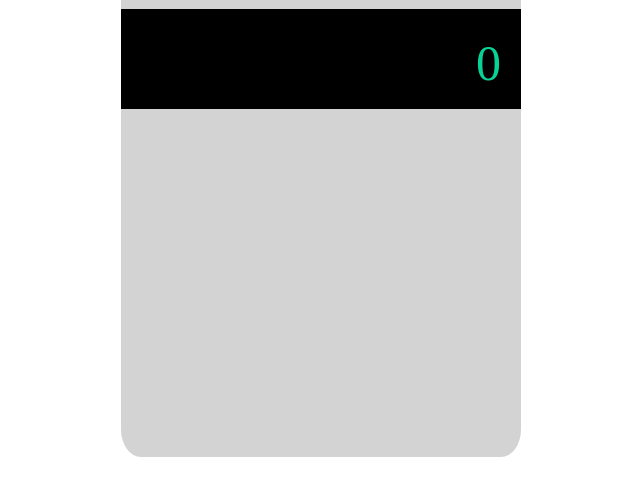
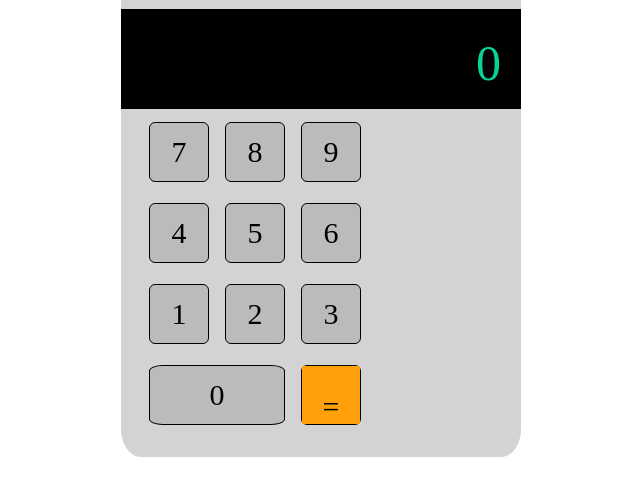
Before and after one commit to StefanoCretella/htmlcss-simple-calculator, a plain HTML site: page index.html in a window 1280 px wide. Shown: the part 293-788 px from the top of the page, without its empty margins (599-1239 px from the left). Drawn offline with Linux system fonts and the light colour scheme; a web font is replaced by a local one.

Commit message:
[UPD] Added "tastiera"

```diff
--- a/index.html
+++ b/index.html
@@ -14,6 +14,49 @@
             <div class="display">
                 <div class="numero">0</div>
             </div>
+            <div class="corpo-tastiera">
+                <div class="tastiera">
+                    <div class="numeri">
+                        <div class="cifra">7</div>
+                    </div>
+                    <div class="numeri">
+                        <div class="cifra">8</div>
+                    </div>
+                    <div class="numeri">
+                        <div class="cifra">9</div>
+                    </div>
+                </div>
+                <div class="tastiera">
+                    <div class="numeri">
+                        <div class="cifra">4</div>
+                    </div>
+                    <div class="numeri">
+                        <div class="cifra">5</div>
+                    </div>
+                    <div class="numeri">
+                        <div class="cifra">6</div>
+                    </div>
+                </div>
+                <div class="tastiera">
+                    <div class="numeri">
+                        <div class="cifra">1</div>
+                    </div>
+                    <div class="numeri">
+                        <div class="cifra">2</div>
+                    </div>
+                    <div class="numeri">
+                        <div class="cifra">3</div>
+                    </div>
+                </div>
+                <div class="tastiera">
+                    <div class="numeri-0">
+                        <div class="cifra">0</div>
+                    </div>
+                    <div class="numeri">
+                        <div class="cifra-giallo">=</div>
+                    </div>
+                </div>
+            </div>
         </div>
     </div>
 </body>
--- a/style.css
+++ b/style.css
@@ -39,3 +39,51 @@
     font-size: 50px;
     font-family:seven segment;font-style:normal;font-weight:400;src:local('Seven Segment'),url('https://fonts.cdnfonts.com/s/71640/Seven Segment.woff') format('woff')
 }
+
+.corpo-tastiera{
+    height: 343px;
+    width: 400px;
+}
+
+
+.tastiera{
+    display: flex;
+    margin-left: 20px;
+    margin-top: 5px;
+
+}
+
+.numeri{
+    height: 60px;
+    width: 60px;
+    background-color: rgba(187,187,187,255);
+    margin: 8px;
+    border-radius: 10%;
+    border: 1px solid black;
+}
+
+.numeri-0{
+    height: 60px;
+    width: 136px;
+    background-color: rgba(187,187,187,255);
+    margin: 8px;
+    border-radius: 10%;
+    border: 1px solid black;
+}
+
+.cifra{
+    padding-top: 12px;
+    font-size: 30px;
+    text-align: center;
+    margin: auto;
+    padding: auto;
+}
+
+.cifra-giallo{
+    padding-top: 24px;
+    font-size: 30px;
+    text-align: center;
+    margin: auto;
+    padding: auto;
+    background-color: rgba(255,159,10,255);
+}
```
